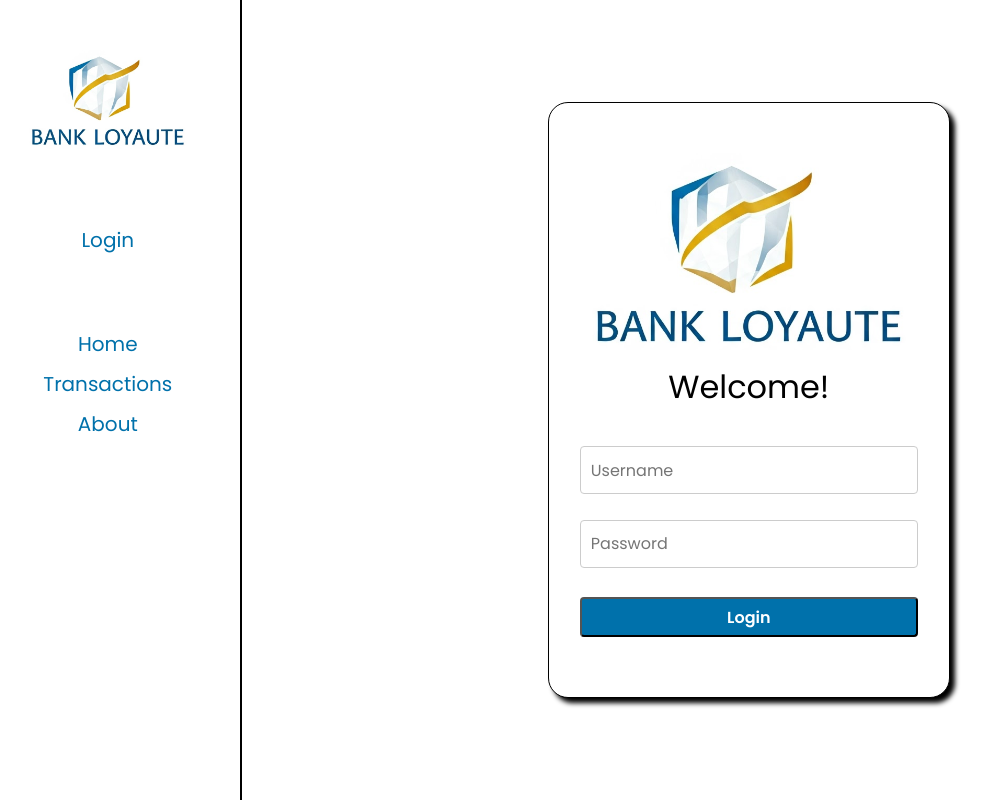
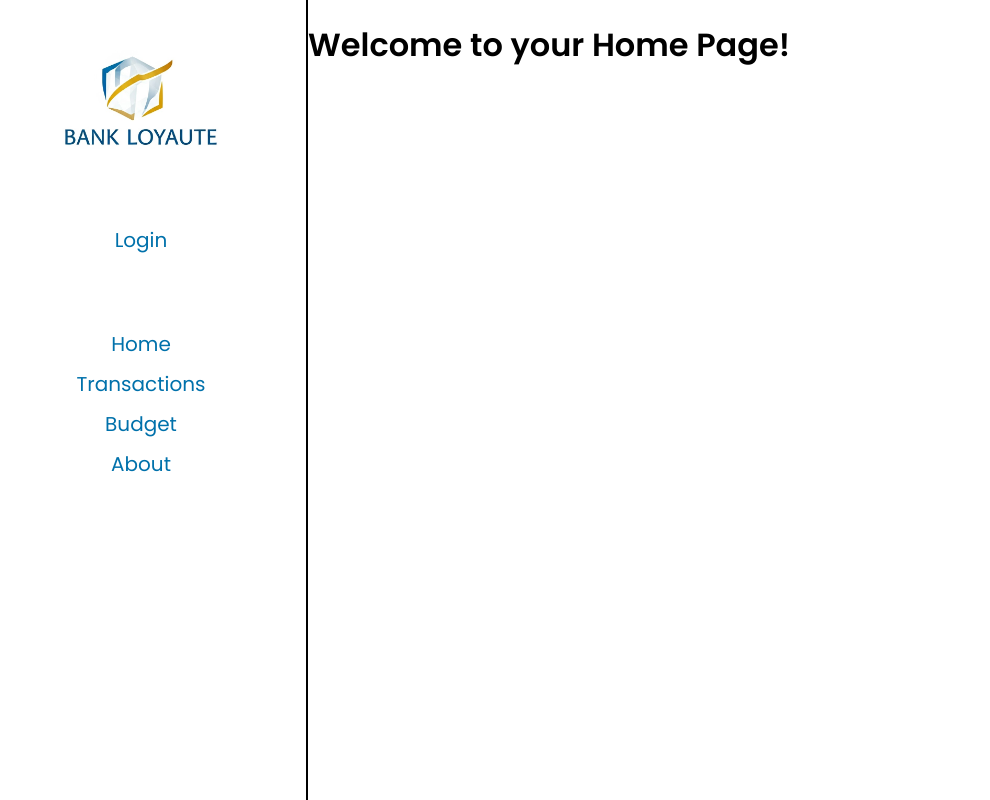
Before and after one commit to ladiesman02/official_avion_banking_app, a React (Create React App) app: page / in a window 1280 px wide. Shown: the whole page, without its empty margins (24-1014 px from the left). Built offline with nearby package versions, Linux system fonts and the light colour scheme.

Commit message:
Added routings of pages

```diff
--- a/src/App.js
+++ b/src/App.js
@@ -1,13 +1,25 @@
 import logo from './logo.svg';
 import './App.css';
 import NavBar from './components/NavBar/NavBar'
+import bankUsers from './assets/data/bankUsers.json'
+
 import Login from './pages/Login/Login'
+import Home from "./pages/Home"
+import Transactions from "./pages/Transactions"
+import Budget from "./pages/Budget/Budget"
+import { BrowserRouter, Routes, Route } from 'react-router-dom';
 
 function App() {
   return (
     <div className="App">
       <NavBar></NavBar>
-      <Login></Login>
+      <BrowserRouter>
+        <Routes>
+          <Route path="/" element={<Home></Home>}></Route>
+          <Route path="budget" element={<Budget></Budget>}></Route>
+          <Route path="transactions" element={<Transactions></Transactions>}></Route>
+        </Routes>
+      </BrowserRouter>
     </div>
   );
 }
--- /dev/null
+++ b/src/assets/data/bankUsers.json
@@ -0,0 +1,16 @@
+[
+    {
+        "username": "root",
+        "password": "root",
+        "name": "Shem Bernardino",
+        "balance": 50000
+    },
+
+    {
+        "username": "amirah_haji",
+        "password": "amirah_haji",
+        "name": "Amirah Haji Mohamad",
+        "balance": 100000
+    }
+
+]
--- a/src/components/NavBar/NavBar.jsx
+++ b/src/components/NavBar/NavBar.jsx
@@ -1,5 +1,5 @@
 import './NavBar.css';
-import bankLogo from '/Users/shembernardino/Documents/Avion School/Github/official-banking-app/avion-banking-app/src/assets/bank_loyaute_cropped.png'
+import bankLogo from '/Users/shembernardino/Documents/Avion School/Github/official-banking-app/avion-banking-app/src/assets/digital_assets/bank_loyaute_cropped.png'
 
 function NavBar() {
     return (
@@ -12,6 +12,7 @@ function NavBar() {
             <div className='navSpacer'></div>
             <div className='navItem'>Home</div>
             <div className='navItem'>Transactions</div>
+            <div className='navItem'>Budget</div>
             <div className='navItem'>About</div>
         </div>
     )
--- /dev/null
+++ b/src/pages/Budget/Budget.jsx
@@ -0,0 +1,10 @@
+
+function Budget() {
+    return (
+        <div>
+            <h1>Welcome to your Budget Assistant!</h1>
+        </div>
+    )
+}
+
+export default Budget;
--- a/src/pages/Home.jsx
+++ b/src/pages/Home.jsx
@@ -0,0 +1,10 @@
+
+function Home() {
+    return (
+        <div>
+            <h1>Welcome to your Home Page!</h1>
+        </div>
+    )
+}
+
+export default Home;
--- a/src/pages/Login/Login.css
+++ b/src/pages/Login/Login.css
@@ -56,7 +56,7 @@
     outline: none; /* Remove default outline */
   }
 
-.loginBtn {
+.loginBtn, .createUserBtn {
     width: 100%;
     height: 5vmin;
     border-radius: 4px;
@@ -67,6 +67,17 @@
     font-weight: bold;
 }
 
-.loginBtn:hover {
+.createUserBtn {
+  width: 50%;
+  height: auto;
+  margin-top: 30px;
+  background-color: transparent;
+  color: black;
+  border: 1px solid transparent;
+}
+
+
+.loginBtn:hover, .createUserBtn:hover {
     background-color: #E3B629;
+    cursor: pointer;
 }
--- a/src/pages/Login/Login.jsx
+++ b/src/pages/Login/Login.jsx
@@ -1,7 +1,12 @@
 import './Login.css'
-import bankLogo from '/Users/shembernardino/Documents/Avion School/Github/official-banking-app/avion-banking-app/src/assets/bank_loyaute_cropped.png'
+import bankLogo from '/Users/shembernardino/Documents/Avion School/Github/official-banking-app/avion-banking-app/src/assets/digital_assets/bank_loyaute_cropped.png'
 
 function Login() {
+
+    function getUserCredentials() {
+        return 0
+    }
+
     return (
         <div className='loginPage'>
             <div className='loginWindow'>
@@ -18,6 +23,7 @@ function Login() {
                     <br></br>
                     <button className='loginBtn' name='Login'>Login</button>
                 </form>
+                <button className='createUserBtn' name='createUser' onClick={getUserCredentials}>Create New Account</button>
             </div>
         </div>
     )
--- a/src/pages/Transactions.jsx
+++ b/src/pages/Transactions.jsx
@@ -0,0 +1,10 @@
+
+function Transactions() {
+    return (
+        <div>
+            <h1>Welcome to your Home Page!</h1>
+        </div>
+    )
+}
+
+export default Transactions;
```
Also changed, not shown: src/assets/digital_assets/bank_loyaute.png (renamed from src/assets/bank_loyaute.png), src/assets/digital_assets/bank_loyaute_cropped.png (renamed from src/assets/bank_loyaute_cropped.png), src/pages/Budget/Budget.css (added).
